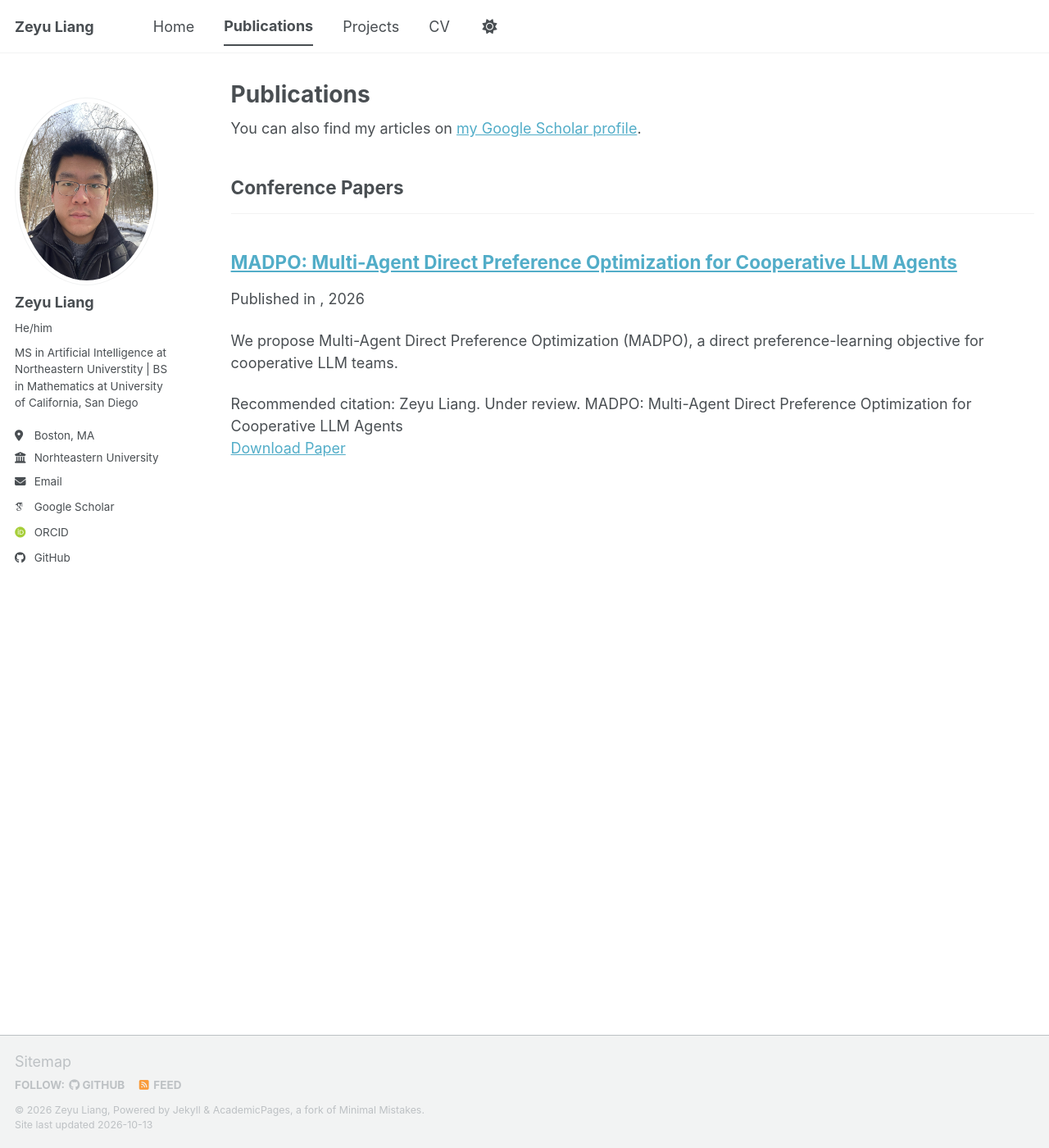
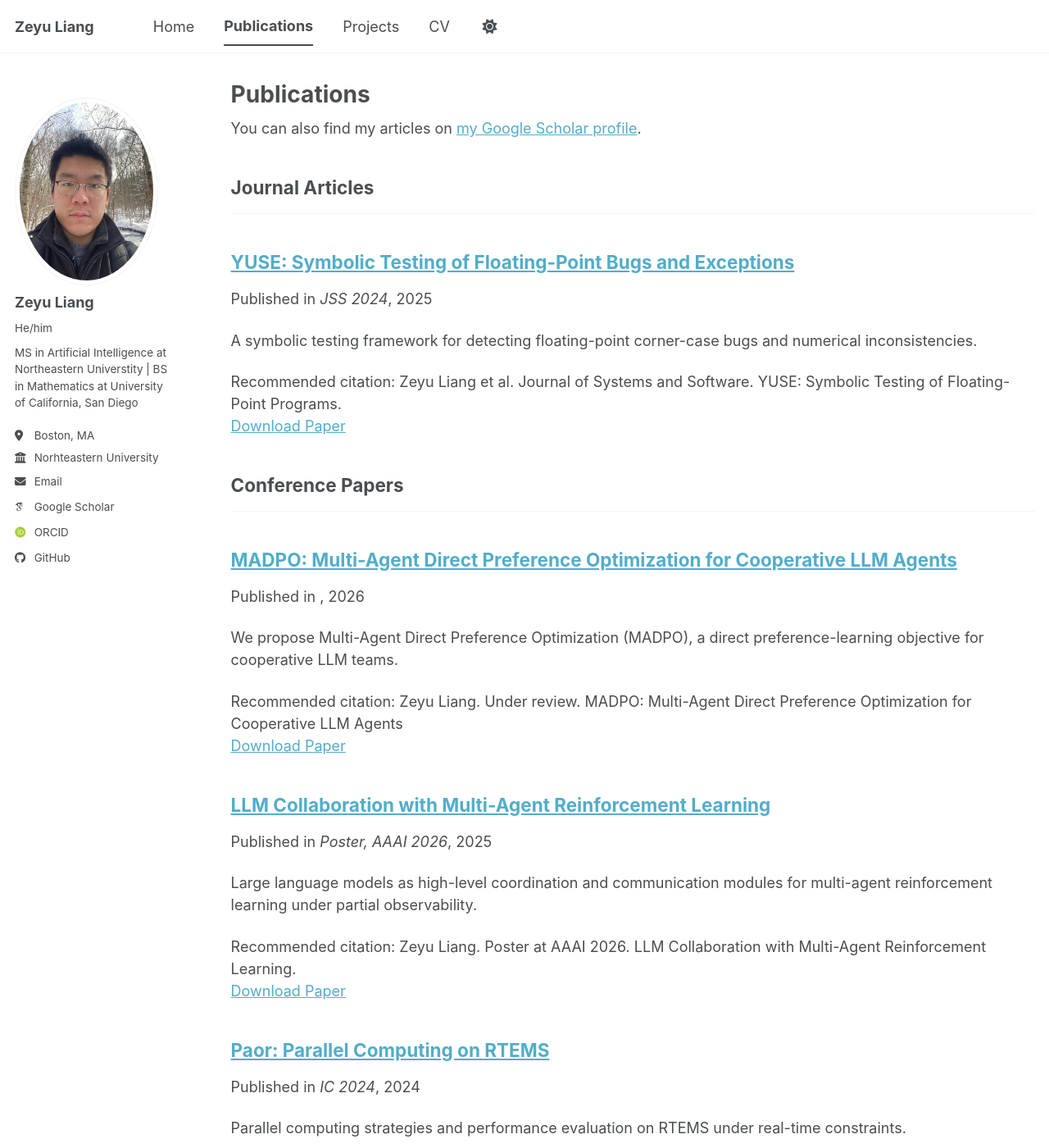
Before and after one commit to zedyelllion/zedyelllion.github.io, a Jekyll site: the page built from _pages/publications.html, in a window 1280 px wide and 1400 px high. Shown: the whole window at 82% size. Built offline with Jekyll 4.4.1, drawn with Linux system fonts in a browser that asks for light colours; some web fonts are replaced; a script bundle is joined from its source files by our own code; library files that are not in the unit come from our copies; a file with an impossible date is left out; some of the changed text lies outside the part shown.

Commit message:
Fix publication dates for Pages build

```diff
--- a/_publications/2024-01-01-paor.md
+++ b/_publications/2024-01-01-paor.md
@@ -4,7 +4,7 @@ collection: publications
 category: conferences
 permalink: /publication/paor
 excerpt: "Parallel computing strategies and performance evaluation on RTEMS under real-time constraints."
-date:
+date: 2024-01-01
 paperurl: "/files/paor.pdf"
 venue: "IC 2024"
 citation: "Zeyu Liang. Intelligent Computers, Algorithms, and Applications. Paor: Parallel Computing on RTEMS."
--- a/_publications/2025-01-01-yuse.md
+++ b/_publications/2025-01-01-yuse.md
@@ -4,7 +4,7 @@ collection: publications
 category: manuscripts
 permalink: /publication/yuse
 excerpt: "A symbolic testing framework for detecting floating-point corner-case bugs and numerical inconsistencies."
-date:
+date: 2025-01-01
 paperurl: "/files/yuse.pdf"
 venue: "JSS 2024"
 citation: "Zeyu Liang et al. Journal of Systems and Software. YUSE: Symbolic Testing of Floating-Point Programs."
--- a/_publications/2025-08-03-magrpo.md
+++ b/_publications/2025-08-03-magrpo.md
@@ -4,7 +4,7 @@ collection: publications
 permalink: /publication/llm-collaboration-marl
 category: conferences
 excerpt: "Large language models as high-level coordination and communication modules for multi-agent reinforcement learning under partial observability."
-date:
+date: 2025-08-03
 paperurl: "/files/llm-marl.pdf"
 venue: "Poster, AAAI 2026"
 citation: "Zeyu Liang. Poster at AAAI 2026. LLM Collaboration with Multi-Agent Reinforcement Learning."
```
